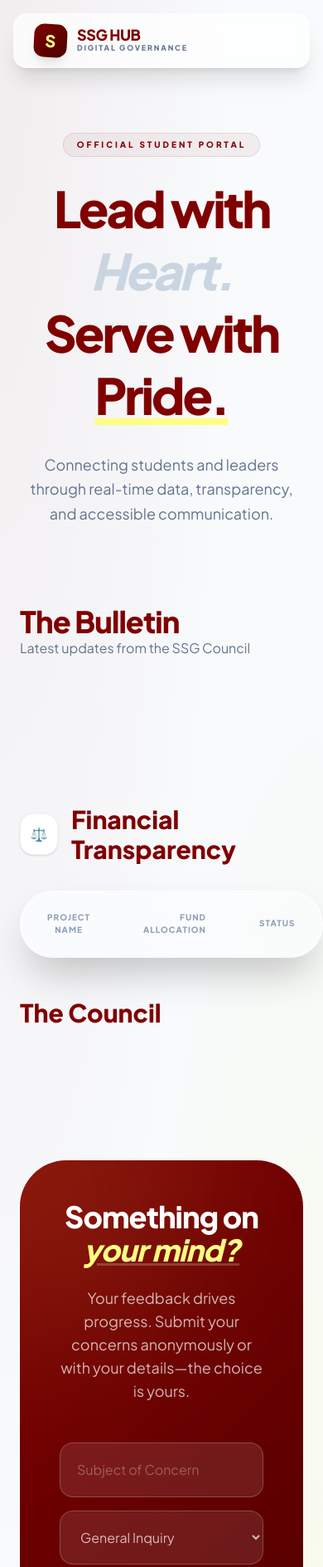
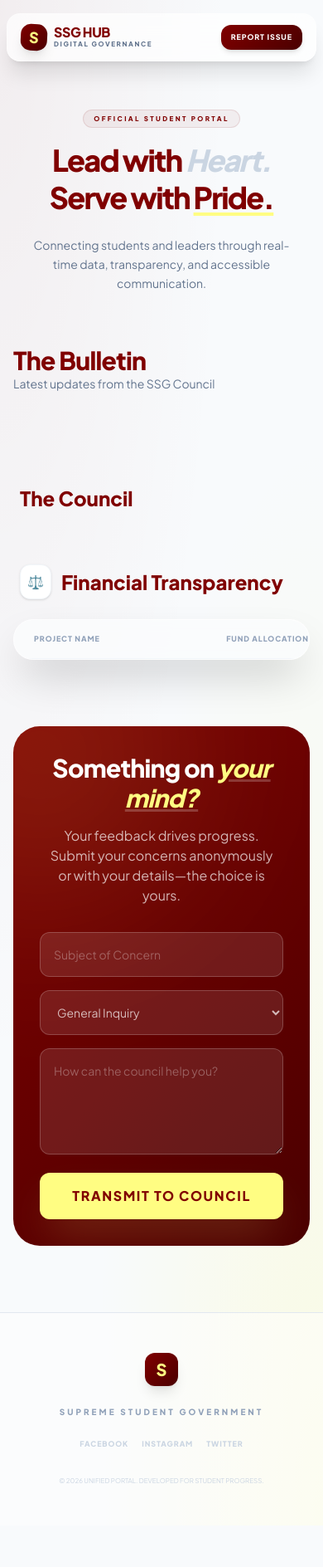
Before and after one commit to chrischiii21/ssg-portal, a website built with Vite: page index.html in a window 390 px wide. Shown: the top 1888 px of the page at 83% size. After the commit the page ends 1838 px from the top, so only its background shows below. Built offline with nearby package versions, Linux system fonts and the light colour scheme; some packages are replaced by stand-ins of ours; no server answers; the database is empty.

Commit message:
responsive design

```diff
--- a/index.html
+++ b/index.html
@@ -14,7 +14,6 @@
       scroll-behavior: smooth;
     }
 
-    /* Subtle Mesh Gradient Background */
     .mesh-bg {
       background-color: #f8fafc;
       background-image:
@@ -22,7 +21,6 @@
         radial-gradient(at 100% 100%, rgba(255, 253, 130, 0.2) 0px, transparent 50%);
     }
 
-    /* Glass Effect */
     .glass {
       background: rgba(255, 255, 255, 0.7);
       backdrop-filter: blur(12px);
@@ -38,57 +36,57 @@
 
 <body class="mesh-bg text-slate-900 selection:bg-[#800000] selection:text-white">
 
-  <div class="fixed top-4 w-full z-50 px-4">
+  <div class="fixed top-4 w-full z-50 px-2 sm:px-4">
     <nav
-      class="container mx-auto glass rounded-2xl shadow-xl border border-white/50 px-6 py-3 flex justify-between items-center">
-      <div class="flex items-center gap-3">
+      class="container mx-auto glass rounded-2xl shadow-xl border border-white/50 px-4 sm:px-6 py-3 flex justify-between items-center">
+      <div class="flex items-center gap-2 sm:gap-3">
         <div
-          class="w-10 h-10 maroon-gradient text-[#FFFD82] rounded-xl flex items-center justify-center font-black text-xl shadow-lg rotate-3">
+          class="w-8 h-8 sm:w-10 sm:h-10 maroon-gradient text-[#FFFD82] rounded-xl flex items-center justify-center font-black text-lg sm:text-xl shadow-lg rotate-3">
           S</div>
         <div>
-          <h1 class="text-lg font-extrabold text-[#800000] leading-none tracking-tight">SSG HUB</h1>
-          <p class="text-[9px] font-bold text-slate-500 uppercase tracking-[0.2em]">Digital Governance</p>
+          <h1 class="text-base sm:text-lg font-extrabold text-[#800000] leading-none tracking-tight">SSG HUB</h1>
+          <p class="text-[8px] sm:text-[9px] font-bold text-slate-500 uppercase tracking-[0.2em]">Digital Governance</p>
         </div>
       </div>
-      <div class="hidden md:flex items-center gap-8 text-[11px] font-bold uppercase tracking-widest">
-        <a href="#announcements" class="text-slate-600 hover:text-[#800000] transition-colors">Bulletin</a>
-        <a href="#transparency" class="text-slate-600 hover:text-[#800000] transition-colors">Transparency</a>
-        <a href="#org-chart" class="text-slate-600 hover:text-[#800000] transition-colors">Council</a>
+      <div class="flex items-center gap-4 sm:gap-8 text-[9px] sm:text-[11px] font-bold uppercase tracking-widest">
+        <a href="#announcements"
+          class="hidden sm:block text-slate-600 hover:text-[#800000] transition-colors">Bulletin</a>
         <a href="#complaints"
-          class="maroon-gradient text-white px-5 py-2.5 rounded-xl shadow-md hover:shadow-lg hover:-translate-y-0.5 transition-all">Report
+          class="maroon-gradient text-white px-3 sm:px-5 py-2 sm:py-2.5 rounded-xl shadow-md hover:shadow-lg hover:-translate-y-0.5 transition-all">Report
           Issue</a>
       </div>
     </nav>
   </div>
 
-  <header class="pt-40 pb-24 px-6 relative overflow-hidden">
+  <header class="pt-32 sm:pt-40 pb-16 sm:pb-24 px-4 sm:px-6 relative overflow-hidden">
     <div class="container mx-auto text-center relative z-10">
       <span
-        class="inline-block px-4 py-1.5 mb-6 text-[10px] font-extrabold tracking-[0.3em] uppercase text-[#800000] bg-[#800000]/5 rounded-full border border-[#800000]/10">Official
+        class="inline-block px-3 py-1 mb-4 sm:mb-6 text-[8px] sm:text-[10px] font-extrabold tracking-[0.3em] uppercase text-[#800000] bg-[#800000]/5 rounded-full border border-[#800000]/10">Official
         Student Portal</span>
-      <h2 class="text-6xl md:text-8xl font-extrabold text-[#800000] mb-8 tracking-tighter leading-tight">
-        Lead with <span class="italic text-slate-300">Heart.</span><br>
+      <h2
+        class="text-4xl sm:text-6xl md:text-8xl font-extrabold text-[#800000] mb-6 sm:mb-8 tracking-tighter leading-tight px-2">
+        Lead with <span class="italic text-slate-300">Heart.</span><br class="hidden sm:block">
         Serve with <span
-          class="text-[#800000] underline decoration-[#FFFD82] decoration-8 underline-offset-4">Pride.</span>
+          class="text-[#800000] underline decoration-[#FFFD82] decoration-4 sm:decoration-8 underline-offset-4">Pride.</span>
       </h2>
-      <p class="text-slate-500 text-lg md:text-xl max-w-2xl mx-auto font-medium leading-relaxed">
+      <p class="text-slate-500 text-sm sm:text-lg md:text-xl max-w-2xl mx-auto font-medium leading-relaxed px-4">
         Connecting students and leaders through real-time data, transparency, and accessible communication.
       </p>
     </div>
   </header>
 
-  <main class="container mx-auto pb-32 px-6 space-y-32">
+  <main class="container mx-auto pb-20 sm:pb-32 px-4 sm:px-6 space-y-20 sm:space-y-32">
 
     <section id="announcements">
-      <div class="flex flex-col md:flex-row md:items-end justify-between gap-4 mb-12">
+      <div class="flex flex-col md:flex-row md:items-end justify-between gap-4 mb-8 sm:mb-12">
         <div>
-          <h3 class="text-4xl font-extrabold text-[#800000] tracking-tight">The Bulletin</h3>
-          <p class="text-slate-500 font-medium">Latest updates from the SSG Council</p>
+          <h3 class="text-3xl sm:text-4xl font-extrabold text-[#800000] tracking-tight">The Bulletin</h3>
+          <p class="text-slate-500 text-sm sm:text-base font-medium">Latest updates from the SSG Council</p>
         </div>
         <div class="h-[2px] flex-grow bg-slate-200 hidden md:block mx-8 mb-4"></div>
       </div>
-      <div id="announcement-list" class="grid md:grid-cols-2 lg:grid-cols-3 gap-6">
-        <div class="glass p-8 rounded-[2rem] animate-pulse">
+      <div id="announcement-list" class="grid grid-cols-1 sm:grid-cols-2 lg:grid-cols-3 gap-6">
+        <div class="glass p-6 sm:p-8 rounded-[1.5rem] sm:rounded-[2rem] animate-pulse">
           <div class="w-12 h-6 bg-slate-200 rounded-full mb-4"></div>
           <div class="w-3/4 h-8 bg-slate-200 rounded-lg mb-2"></div>
           <div class="w-full h-20 bg-slate-200 rounded-2xl"></div>
@@ -96,77 +94,62 @@
       </div>
     </section>
 
-    <div class="grid lg:grid-cols-12 gap-12">
-
-      <div id="transparency" class="lg:col-span-8">
-        <div class="flex items-center gap-4 mb-8">
-          <div class="p-3 bg-white rounded-2xl shadow-sm border border-slate-100">⚖️</div>
-          <h3 class="text-3xl font-extrabold text-[#800000]">Financial Transparency</h3>
+    <div class="grid grid-cols-1 lg:grid-cols-12 gap-10 sm:gap-12">
+      <div id="transparency" class="lg:col-span-8 order-2 lg:order-1">
+        <div class="flex items-center gap-3 sm:gap-4 mb-6 sm:mb-8 px-2">
+          <div class="p-2 sm:p-3 bg-white rounded-xl sm:rounded-2xl shadow-sm border border-slate-100">⚖️</div>
+          <h3 class="text-2xl sm:text-3xl font-extrabold text-[#800000]">Financial Transparency</h3>
         </div>
-        <div class="glass rounded-[2.5rem] shadow-2xl overflow-hidden border border-white/80">
-          <table class="w-full">
+        <div class="glass rounded-[1.5rem] sm:rounded-[2.5rem] shadow-2xl overflow-hidden border border-white/80">
+          <div class="overflow-x-auto">
+            <table class="w-full min-w-[500px] lg:min-w-0">
               <thead
-              class="bg-slate-50/50 text-slate-400 text-[10px] font-black uppercase tracking-widest border-b border-slate-100">
+                class="bg-slate-50/50 text-slate-400 text-[9px] sm:text-[10px] font-black uppercase tracking-widest border-b border-slate-100">
                 <tr>
-                <th class="px-8 py-6">Project Name</th>
-                <th class="px-8 py-6 text-right">Fund Allocation</th>
-                <th class="px-8 py-6 text-center">Status</th>
+                  <th class="px-6 sm:px-8 py-4 sm:py-6 text-left">Project Name</th>
+                  <th class="px-6 sm:px-8 py-4 sm:py-6 text-right">Fund Allocation</th>
+                  <th class="px-6 sm:px-8 py-4 sm:py-6 text-center">Status</th>
                 </tr>
               </thead>
               <tbody id="transparency-list" class="divide-y divide-slate-100/50">
-              <tr class="hover:bg-[#800000]/5 transition-colors group">
-                <td class="px-8 py-6 font-bold text-slate-800">Campus Wi-Fi Initiative</td>
-                <td class="px-8 py-6 text-right font-mono text-[#800000]">₱ 15,000.00</td>
-                <td class="px-8 py-6 text-center">
-                  <span
-                    class="px-3 py-1 bg-emerald-100 text-emerald-700 rounded-full text-[10px] font-black uppercase">Completed</span>
-                </td>
-              </tr>
               </tbody>
             </table>
           </div>
         </div>
+      </div>
 
-      <aside id="org-chart" class="lg:col-span-4">
-        <h3 class="text-3xl font-extrabold text-[#800000] mb-8">The Council</h3>
-        <div id="officer-list" class="space-y-4">
-          <div class="glass p-4 rounded-2xl flex items-center gap-4 border border-white/50">
-            <div class="w-14 h-14 bg-slate-200 rounded-xl"></div>
-            <div>
-              <div class="w-32 h-4 bg-slate-200 rounded mb-2"></div>
-              <div class="w-24 h-3 bg-slate-100 rounded"></div>
-            </div>
-          </div>
+      <aside id="org-chart" class="lg:col-span-4 order-1 lg:order-2">
+        <h3 class="text-2xl sm:text-3xl font-extrabold text-[#800000] mb-6 sm:mb-8 px-2">The Council</h3>
+        <div id="officer-list" class="grid grid-cols-1 sm:grid-cols-2 lg:grid-cols-1 gap-4">
         </div>
       </aside>
     </div>
 
     <section id="complaints"
-      class="maroon-gradient rounded-[3.5rem] p-12 md:p-20 shadow-3xl text-white relative overflow-hidden">
+      class="maroon-gradient rounded-[2rem] sm:rounded-[3.5rem] p-8 sm:p-12 md:p-20 shadow-3xl text-white relative overflow-hidden">
       <div class="absolute -top-40 -left-40 w-96 h-96 bg-[#FFFD82]/10 blur-[100px] rounded-full"></div>
-
       <div class="max-w-3xl mx-auto relative z-10 text-center">
-        <h3 class="text-4xl md:text-6xl font-black mb-6 tracking-tight">Something on <span
+        <h3 class="text-3xl sm:text-4xl md:text-6xl font-black mb-4 sm:mb-6 tracking-tight">Something on <span
             class="text-[#FFFD82] italic underline decoration-white/20">your mind?</span></h3>
-        <p class="text-white/70 text-lg mb-12 font-medium">Your feedback drives progress. Submit your concerns
-          anonymously or with your details—the choice is yours.</p>
+        <p class="text-white/70 text-base sm:text-lg mb-8 sm:mb-12 font-medium px-2">Your feedback drives progress.
+          Submit your concerns anonymously or with your details—the choice is yours.</p>
 
         <form id="complaint-form" class="space-y-4 text-left">
-          <div class="grid md:grid-cols-2 gap-4">
+          <div class="grid grid-cols-1 md:grid-cols-2 gap-4">
             <input type="text" name="subject" placeholder="Subject of Concern" required
-              class="w-full p-5 rounded-2xl bg-white/10 border border-white/20 focus:border-[#FFFD82] focus:bg-white/20 outline-none transition-all placeholder:text-white/30 text-white">
+              class="w-full p-4 sm:p-5 rounded-xl sm:rounded-2xl bg-white/10 border border-white/20 focus:border-[#FFFD82] focus:bg-white/20 outline-none transition-all placeholder:text-white/30 text-white text-sm sm:text-base">
             <select name="category"
-              class="w-full p-5 rounded-2xl bg-white/10 border border-white/20 focus:border-[#FFFD82] focus:bg-white/20 outline-none transition-all text-white/70">
+              class="w-full p-4 sm:p-5 rounded-xl sm:rounded-2xl bg-white/10 border border-white/20 focus:border-[#FFFD82] focus:bg-white/20 outline-none transition-all text-white/70 text-sm sm:text-base">
               <option class="text-slate-900">General Inquiry</option>
               <option class="text-slate-900">Facilities & Equipment</option>
               <option class="text-slate-900">Student Welfare</option>
             </select>
           </div>
           <textarea name="description" placeholder="How can the council help you?" required
-            class="w-full p-6 rounded-2xl bg-white/10 border border-white/20 focus:border-[#FFFD82] focus:bg-white/20 outline-none h-44 transition-all placeholder:text-white/30 text-white"></textarea>
+            class="w-full p-4 sm:p-6 rounded-xl sm:rounded-2xl bg-white/10 border border-white/20 focus:border-[#FFFD82] focus:bg-white/20 outline-none h-32 sm:h-44 transition-all placeholder:text-white/30 text-white text-sm sm:text-base"></textarea>
 
           <button type="submit"
-            class="w-full bg-[#FFFD82] text-[#800000] font-black py-6 rounded-2xl hover:scale-[1.02] active:scale-95 transition-all text-lg uppercase tracking-widest shadow-2xl shadow-[#FFFD82]/20">
+            class="w-full bg-[#FFFD82] text-[#800000] font-black py-4 sm:py-6 rounded-xl sm:rounded-2xl hover:scale-[1.02] active:scale-95 transition-all text-base sm:text-lg uppercase tracking-widest shadow-2xl shadow-[#FFFD82]/20">
             Transmit to Council
           </button>
         </form>
@@ -175,18 +158,22 @@
 
   </main>
 
-  <footer class="bg-white/50 border-t border-slate-200 py-20 px-6">
+  <footer class="bg-white/50 border-t border-slate-200 py-12 sm:py-20 px-4 sm:px-6">
     <div class="container mx-auto flex flex-col items-center">
       <div
-        class="w-12 h-12 maroon-gradient text-[#FFFD82] rounded-xl flex items-center justify-center font-black text-2xl shadow-lg mb-6">
+        class="w-10 h-10 sm:w-12 sm:h-12 maroon-gradient text-[#FFFD82] rounded-xl flex items-center justify-center font-black text-xl sm:text-2xl shadow-lg mb-6">
         S</div>
-      <p class="text-slate-400 font-bold uppercase tracking-[0.4em] text-xs">Supreme Student Government</p>
-      <div class="flex gap-6 mt-8 text-slate-300 font-bold uppercase text-[10px] tracking-widest">
+      <p
+        class="text-slate-400 font-bold uppercase tracking-[0.3em] sm:tracking-[0.4em] text-[10px] sm:text-xs text-center">
+        Supreme Student Government</p>
+      <div
+        class="flex gap-4 sm:gap-6 mt-6 sm:mt-8 text-slate-300 font-bold uppercase text-[9px] sm:text-[10px] tracking-widest">
         <a href="#" class="hover:text-[#800000]">Facebook</a>
         <a href="#" class="hover:text-[#800000]">Instagram</a>
         <a href="#" class="hover:text-[#800000]">Twitter</a>
       </div>
-      <p class="mt-12 text-slate-300 text-[10px] font-medium">© 2026 UNIFIED PORTAL. DEVELOPED FOR STUDENT PROGRESS.</p>
+      <p class="mt-8 sm:mt-12 text-slate-300 text-[8px] sm:text-[10px] font-medium text-center">© 2026 UNIFIED PORTAL.
+        DEVELOPED FOR STUDENT PROGRESS.</p>
     </div>
   </footer>
 
```
Lines whose indentation alone changed are shown as unchanged.
